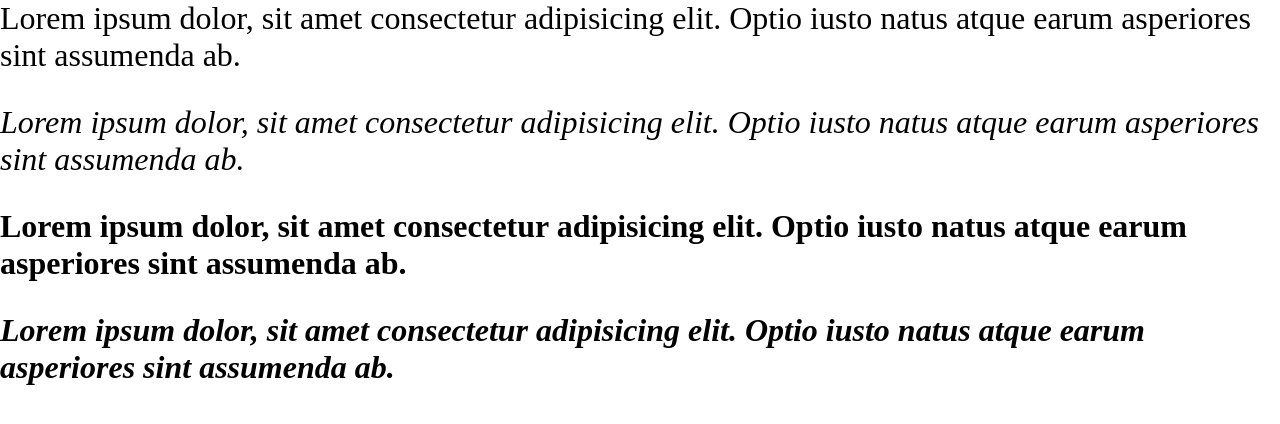
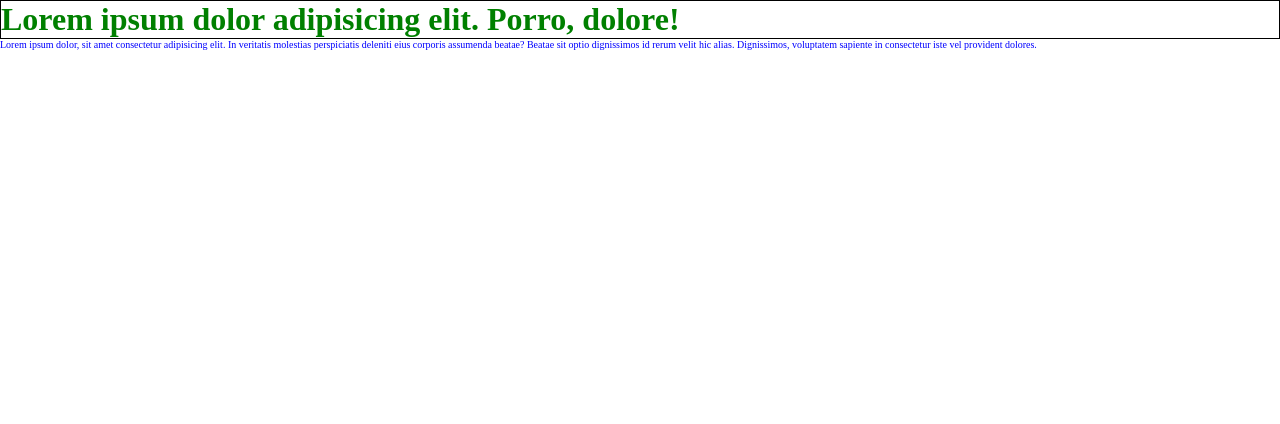
Before and after one commit to ElyaDzhy/Unit-23, a plain HTML site: page index.html in a window 1280 px wide. Drawn offline with Linux system fonts and the light colour scheme.

Commit message:
Example of media-queries

```diff
--- /dev/null
+++ b/assets/css/print.css
@@ -0,0 +1,3 @@
+h1 {
+  color: brown;
+}
--- /dev/null
+++ b/assets/css/screen.css
@@ -0,0 +1,3 @@
+h1 {
+  color: green;
+}
--- /dev/null
+++ b/assets/css/screen_print.css
@@ -0,0 +1,3 @@
+h1 {
+  border: 1px solid black;
+}
--- a/index.html
+++ b/index.html
@@ -8,25 +8,28 @@
       content="width=device-width, initial-scale=1.0"
     />
     <link rel="stylesheet" href="./styles.css" />
-    <link rel="stylesheet" href="./assets/css/fonts.css" />
+
+    <!-- how to point media-queries out in html-files: -->
+    <link
+      rel="stylesheet"
+      href="./assets/css/print.css"
+      media="print"
+    />
+    <link
+      rel="stylesheet"
+      href="./assets/css/screen.css"
+      media="screen"
+    />
     <title>AT-RULES @MEDIA. MEDIA-QUERIES</title>
   </head>
   <body>
-    <div class="font_reg">
-      Lorem ipsum dolor, sit amet consectetur adipisicing elit. Optio
-      iusto natus atque earum asperiores sint assumenda ab.
-    </div>
-    <div class="font_reg_ital">
-      Lorem ipsum dolor, sit amet consectetur adipisicing elit. Optio
-      iusto natus atque earum asperiores sint assumenda ab.
-    </div>
-    <div class="font_bold">
-      Lorem ipsum dolor, sit amet consectetur adipisicing elit. Optio
-      iusto natus atque earum asperiores sint assumenda ab.
-    </div>
-    <div class="font_bold_ital">
-      Lorem ipsum dolor, sit amet consectetur adipisicing elit. Optio
-      iusto natus atque earum asperiores sint assumenda ab.
-    </div>
+    <h1>Lorem ipsum dolor adipisicing elit. Porro, dolore!</h1>
+    <p class="text">
+      Lorem ipsum dolor, sit amet consectetur adipisicing elit. In
+      veritatis molestias perspiciatis deleniti eius corporis
+      assumenda beatae? Beatae sit optio dignissimos id rerum velit
+      hic alias. Dignissimos, voluptatem sapiente in consectetur iste
+      vel provident dolores.
+    </p>
   </body>
 </html>
--- a/styles.css
+++ b/styles.css
@@ -1,5 +1,15 @@
-@import url(./assets/css/fonts.css);
-@import url(./assets/css/reset.css);
+@import "./assets/css/fonts.css"; /*always execute*/
+@import "./assets/css/reset.css";
+/* @import "./assets/css/screen.css" screen;
+@import "./assets/css/print.css" print; */
+@import "./assets/css/screen_print.css" screen, print;
+@import "./assets/css/screen_print.css" not speech;
+
+/* @import <"source"> <media-query/-ies>
+print
+all
+screen
+speech */
 
 * {
   box-sizing: border-box;
@@ -7,34 +17,24 @@
   padding: 0;
 }
 
-div {
-  font-family: "OpenSans", "sans-serif";
+.text {
+  font-size: 10px;
 }
 
-.font_reg {
-  font-weight: 400;
-  font-style: normal;
-  font-size: 2rem;
+@media screen {
+  .text {
+    color: blue;
+  }
 }
 
-.font_reg_ital {
-  font-weight: 400;
-  font-style: italic;
-  font-size: 2rem;
+@media screen and (width: 600px) {
+  .text {
+    border: 1px solid black;
+  }
 }
 
-.font_bold {
-  font-weight: 700;
-  font-style: normal;
-  font-size: 2rem;
+@media print and (color: 3) {
+  .text {
+    text-decoration: underline;
+  }
 }
-
-.font_bold_ital {
-  font-weight: 700;
-  font-style: italic;
-  font-size: 2rem;
-}
-
-div + div {
-  margin-top: 30px;
-}
```
